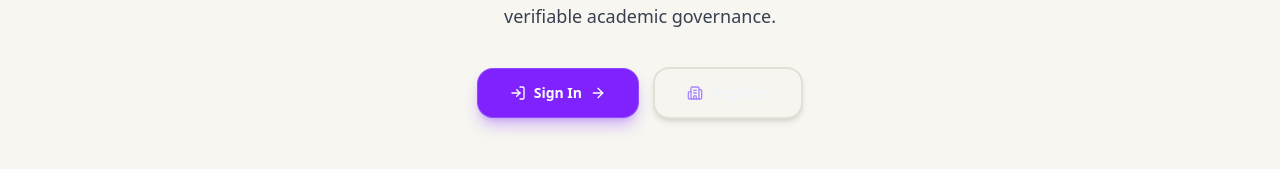
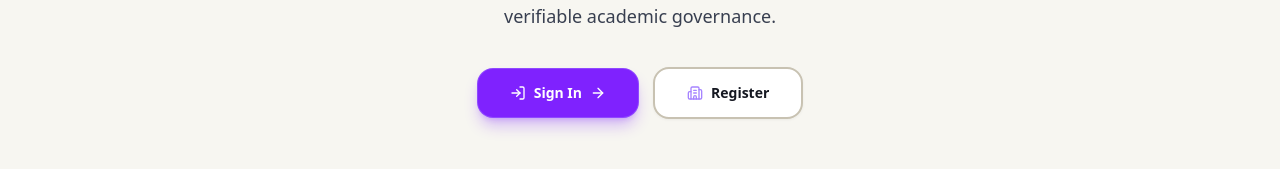
Before and after one commit to AlvinMutie/Attachment-Management-System, a React (Vite) app in the folder client/: page / in a window 1280 px wide. Shown: the part 474-643 px from the top of the page. Built offline with nearby package versions, Linux system fonts and the light colour scheme; no server answers.

Commit message:
style: add high-visibility outline button styles for light mode

```diff
--- a/client/src/index.css
+++ b/client/src/index.css
@@ -429,4 +429,25 @@ html.light {
     border-color: #7c3aed !important;
     box-shadow: 0 0 0 2px rgba(124, 58, 237, 0.15) !important;
   }
+
+  /* Explicit high-visibility outline buttons in light mode */
+  .outline-cta-btn,
+  button.outline-cta-btn {
+    background-color: #ffffff !important;
+    border-color: #c8c2b2 !important;
+    color: #151821 !important;
+    box-shadow: 0 1px 3px rgba(0, 0, 0, 0.05) !important;
+  }
+
+  .outline-cta-btn:hover,
+  button.outline-cta-btn:hover {
+    background-color: #f5f3ec !important;
+    border-color: #a89f8b !important;
+    color: #000000 !important;
+  }
+
+  .outline-cta-btn span,
+  button.outline-cta-btn span {
+    color: #151821 !important;
+  }
 }
```
